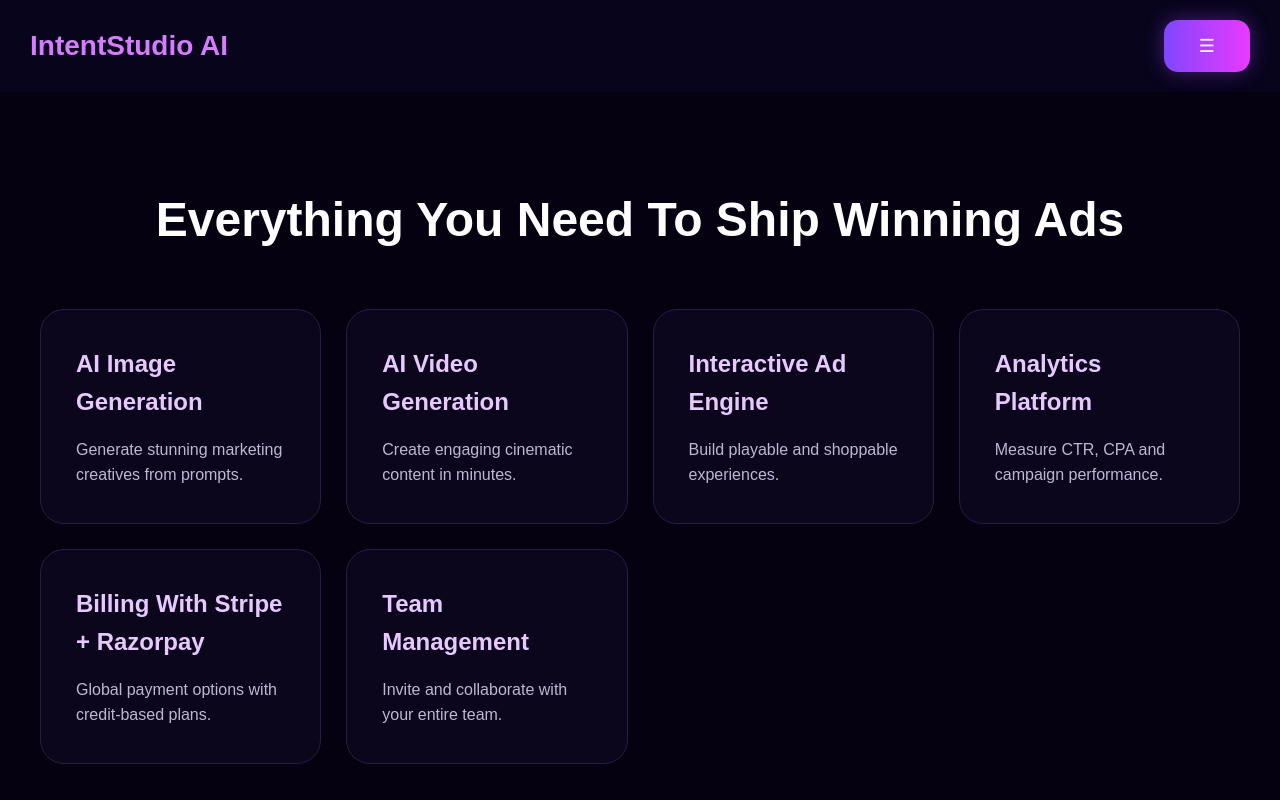
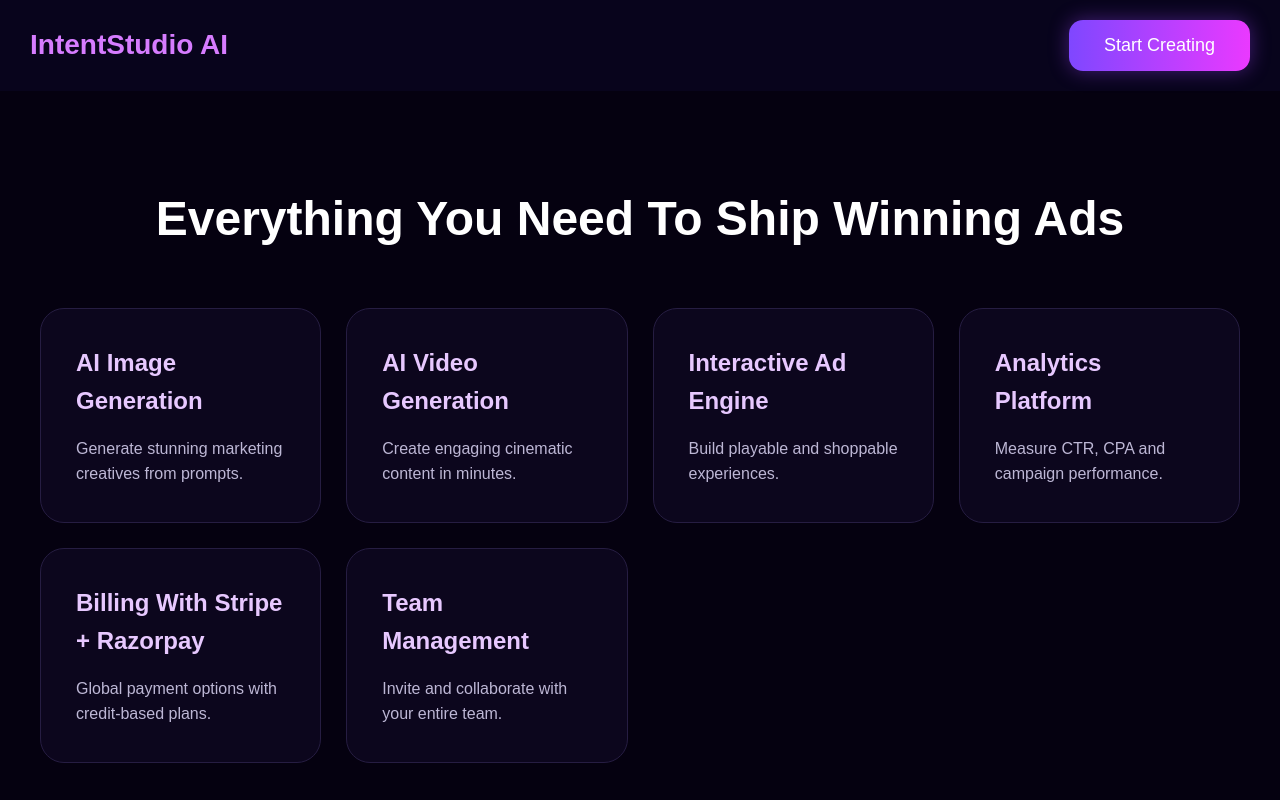
Before and after one commit to Wolverineqw/intent-studio-lab, a website: page public/index.html in a window 1280 px wide. Shown: the top 800 px of the page. Drawn offline with Linux system fonts and the light colour scheme.

Commit message:
Update button to navigate to dashboard.html

```diff
--- a/public/index.html
+++ b/public/index.html
@@ -17,11 +17,12 @@
     </div>
 
 
-                <button
-                    class="primary"
-                    onclick="goToDashboard()">
-        ☰
-    </button>
+
+<button
+class="primary"
+onclick="window.location.href='dashboard.html'">
+Start Creating
+</button>
 
 </nav>
 
```
